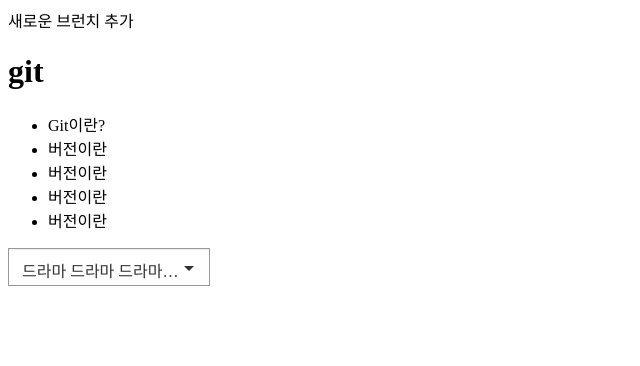
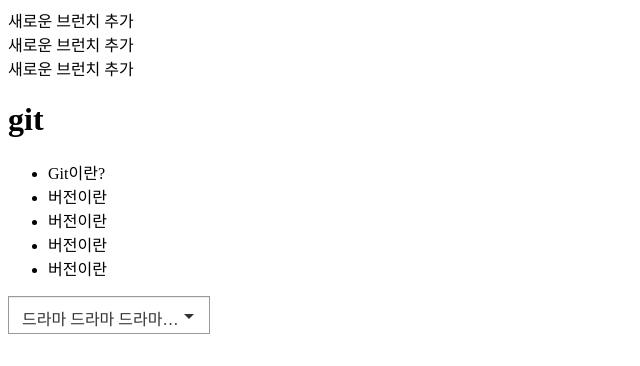
Before and after one commit to lsh7921/git, a plain HTML site: page index.html in a window 1280 px wide. Shown: the whole page, without its empty margins (0-640 px from the left). Drawn offline with Linux system fonts and the light colour scheme.

Commit message:
새로운브런치 2개추가

```diff
--- a/index.html
+++ b/index.html
@@ -9,6 +9,8 @@
         <link
     </head>
     <body>
+        <div class="new_branch">새로운 브런치 추가</div>
+        <div class="new_branch">새로운 브런치 추가</div>
         <div class="new_branch">새로운 브런치 추가</div>
         <header>
             <h1 class="git">git</h1>
```
